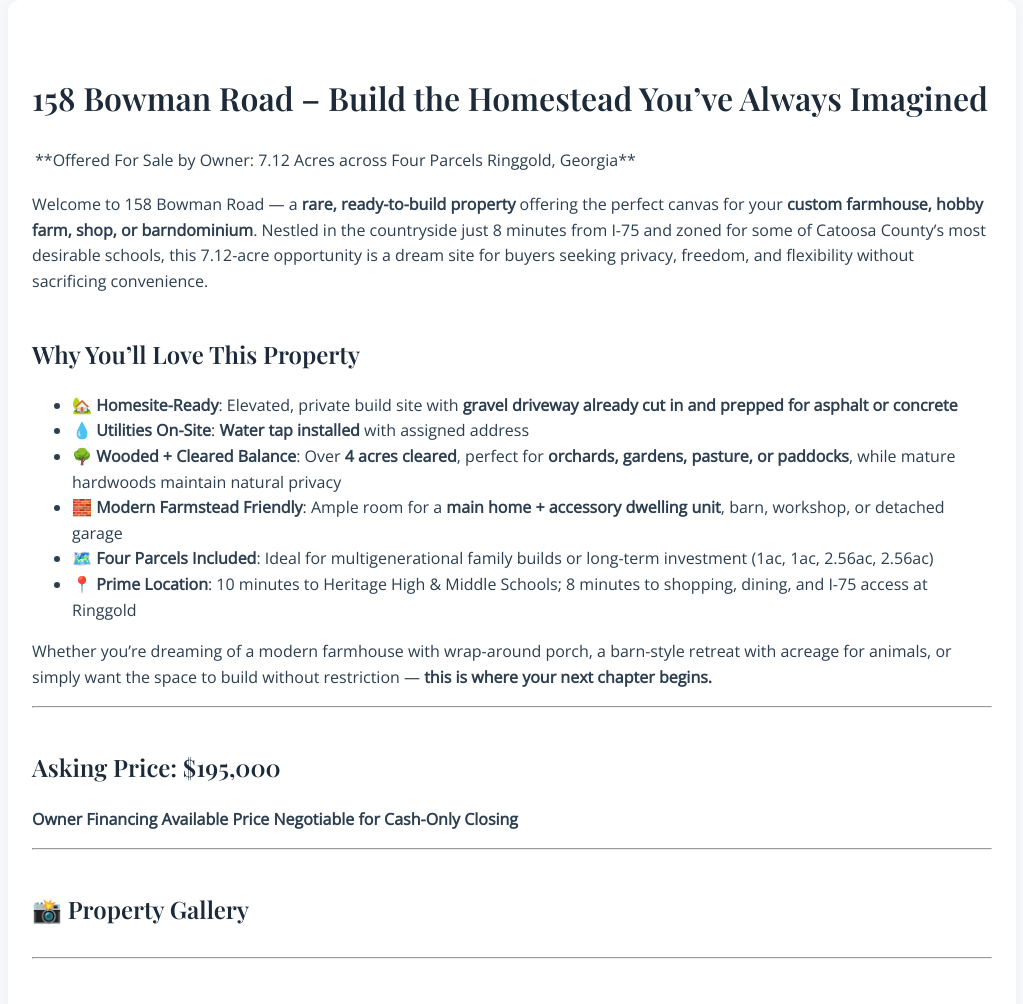
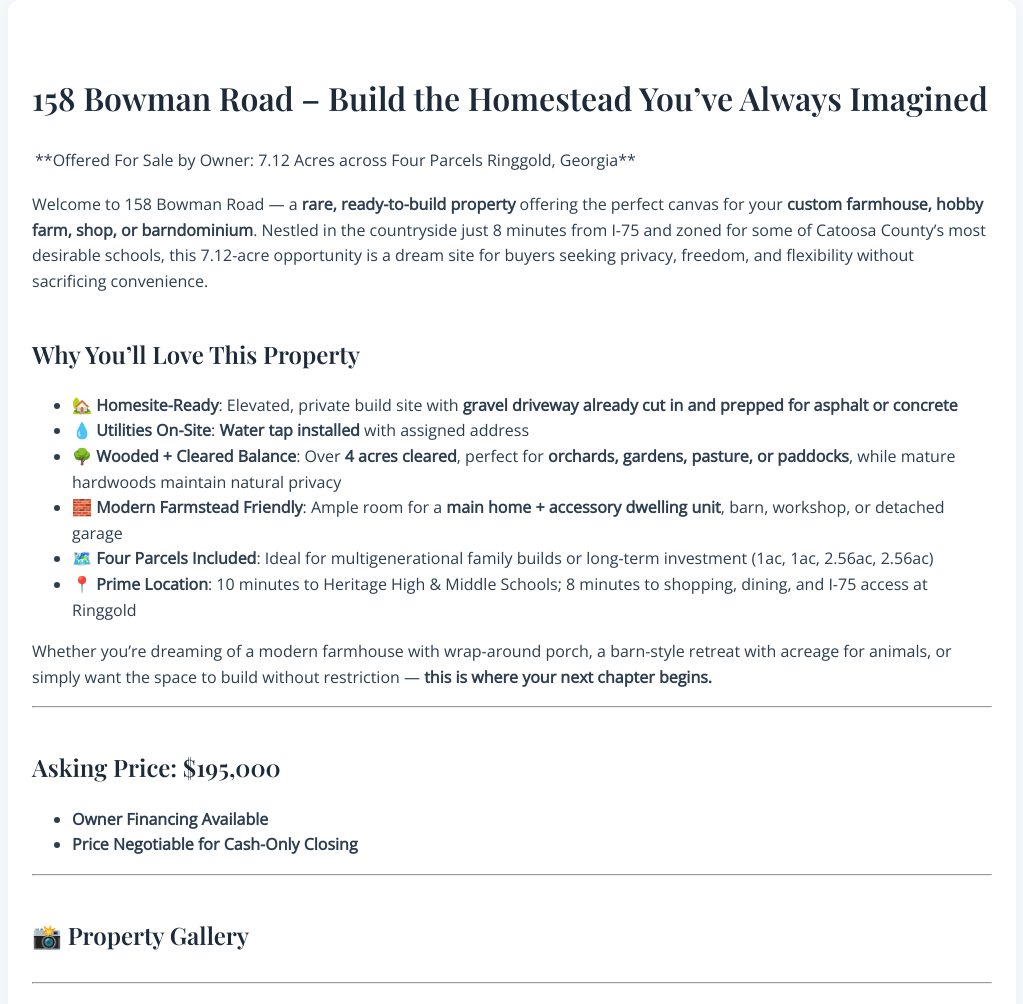
Before and after one commit to n00tz/158bowman-jekyll, a Jekyll site: the page built from index.md, in a window 1280 px wide. Shown: the top 1004 px of the page, without its empty margins (128-1151 px from the left). Built offline with Jekyll 4.4.1, drawn with Linux system fonts in a browser that asks for light colours.

Commit message:
formatting changes again

```diff
--- a/index.md
+++ b/index.md
@@ -24,8 +24,8 @@ Whether you're dreaming of a modern farmhouse with wrap-around porch, a barn-sty
 
 ## Asking Price: $195,000
 
-**Owner Financing Available**
-**Price Negotiable for Cash-Only Closing**
+- **Owner Financing Available**
+- **Price Negotiable for Cash-Only Closing**
 
 ---
 
```
